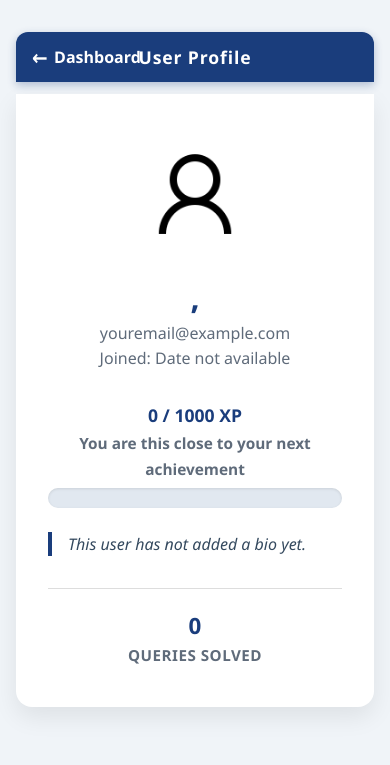
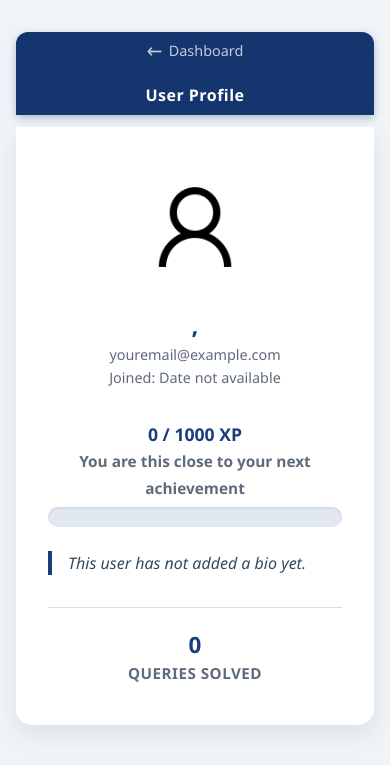
Before and after one commit to bowale-os/AmazingSQL, a Flask app: page /profile in a window 390 px wide. Shown: the top 765 px of the page. Run offline with Flask 3, Linux system fonts and the light colour scheme; the visitor is signed in with stand-in values (Sample User, id 1); parts of the project's set-up code (start-up, migrations or seed data) failed here and were passed over.

Commit message:
styled profile nav

```diff
--- a/templates/profile.html
+++ b/templates/profile.html
@@ -21,7 +21,7 @@
 
     /* ===== Minimal Navbar ===== */
     nav.minimal-navbar {
-      background-color: #1a3d7c;
+      background-color: #15356f;
       color: white;
       display: flex;
       align-items: center;
@@ -39,18 +39,22 @@
     }
 
     nav.minimal-navbar a.back-link {
-      color: white;
+      color: rgba(255, 255, 255, 0.75);
       text-decoration: none;
       position: absolute;
       left: 1rem;
       display: flex;
       align-items: center;
       gap: 0.4rem;
-      font-size: 1rem;
-      transition: color 0.3s ease;
+      padding-bottom: 4px;
+      font-size: 0.9rem;
+      font-weight: 400;
+      border-bottom: 3px solid transparent;
+      transition: color 0.4s ease border-color 1.0s cubic-bezier(0.25, 1, 0.5, 1);
     }
     nav.minimal-navbar a.back-link:hover {
       color: #a3bffa;
+      border-bottom-color: rgba(163, 191, 250, 0.6);
     }
     nav.minimal-navbar a.back-link span.arrow {
       font-size: 1.3rem;
@@ -58,8 +62,8 @@
     }
 
     nav.minimal-navbar div.title {
-      font-size: 1.1rem;
-      letter-spacing: 0.05em;
+      font-size: 1.5rem;
+      letter-spacing: 0.03em;
     }
 
     .profile-card {
@@ -90,6 +94,12 @@
     .profile-header img:hover {
       box-shadow: 0 0 15px #1a3d7c;
     }
+
+    .profile-info h1, .profile-info p {
+  word-wrap: break-word;
+  overflow-wrap: break-word;
+  max-width: 100%;
+}
 
     .profile-info h1 {
       font-size: 2rem;
@@ -239,7 +249,42 @@
         border-radius: 12px 12px 0 0;
         margin-bottom: 0.75rem;
       }
+
+      .profile-info h1 {
+    font-size: 1.5rem; /* smaller font on narrow screens */
+  }
+  .profile-info p {
+    font-size: 0.9rem;
+  }
     }
+
+    @media (max-width: 600px) {
+  nav.minimal-navbar {
+    flex-wrap: wrap;
+    padding: 0.5rem 1rem;
+    border-radius: 12px 12px 0 0;
+  }
+
+  nav.minimal-navbar a.back-link {
+    position: static;  /* no longer absolute */
+    font-size: 0.9rem;
+    margin-bottom: 0.3rem;
+    white-space: nowrap;
+    overflow: hidden;
+    text-overflow: ellipsis;
+  }
+
+  nav.minimal-navbar div.title {
+    font-size: 1rem;
+    flex-basis: 100%;
+    text-align: center;
+    white-space: nowrap;
+    overflow: hidden;
+    text-overflow: ellipsis;
+    margin-top: 10px;
+  }
+}
+
   </style>
     {% from 'macros/profile_pic.html' import profile_pic %}
 </head>
```
